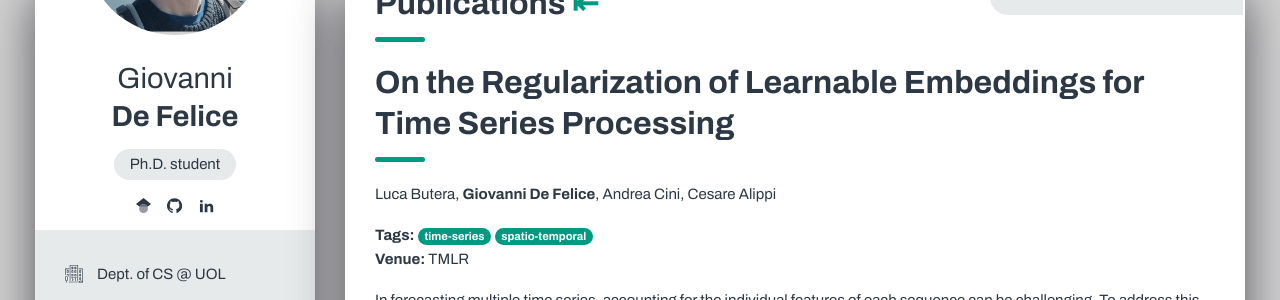
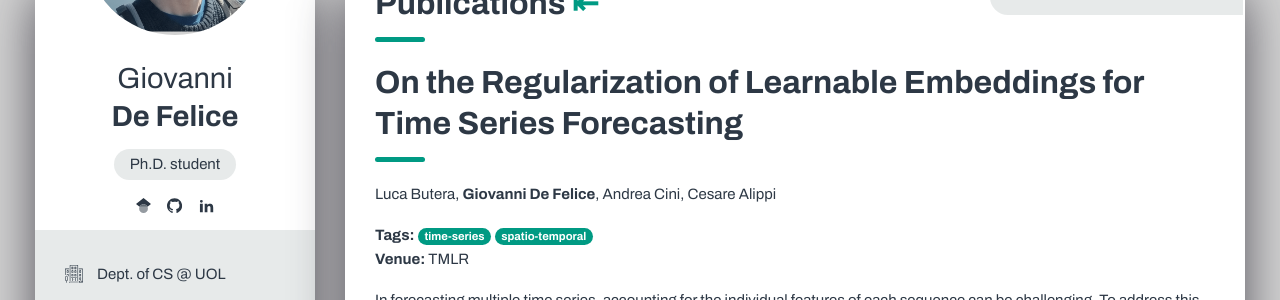
Before and after one commit to gdefe/gdefe.github.io, a Jekyll site: the page built from _publications/regularizations.md, in a window 1280 px wide. Shown: the part 207-507 px from the top of the page. Built offline with Jekyll 4.4.1, drawn with Linux system fonts in a browser that asks for light colours.

Commit message:
minor fixes

```diff
--- a/_publications/regularizations.md
+++ b/_publications/regularizations.md
@@ -1,5 +1,5 @@
 ---
-title: "On the Regularization of Learnable Embeddings for Time Series Processing"
+title: "On the Regularization of Learnable Embeddings for Time Series Forecasting"
 authors:
     - Luca Butera
     - Giovanni De Felice
```
Also changed, not shown: _publications/discover.md (+1 -1 lines).
